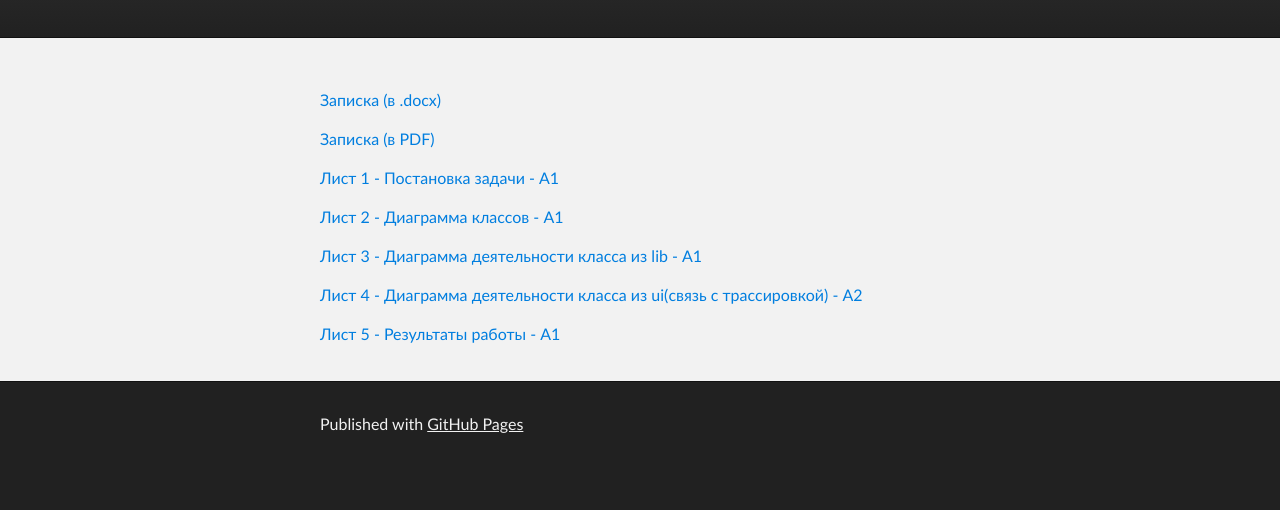
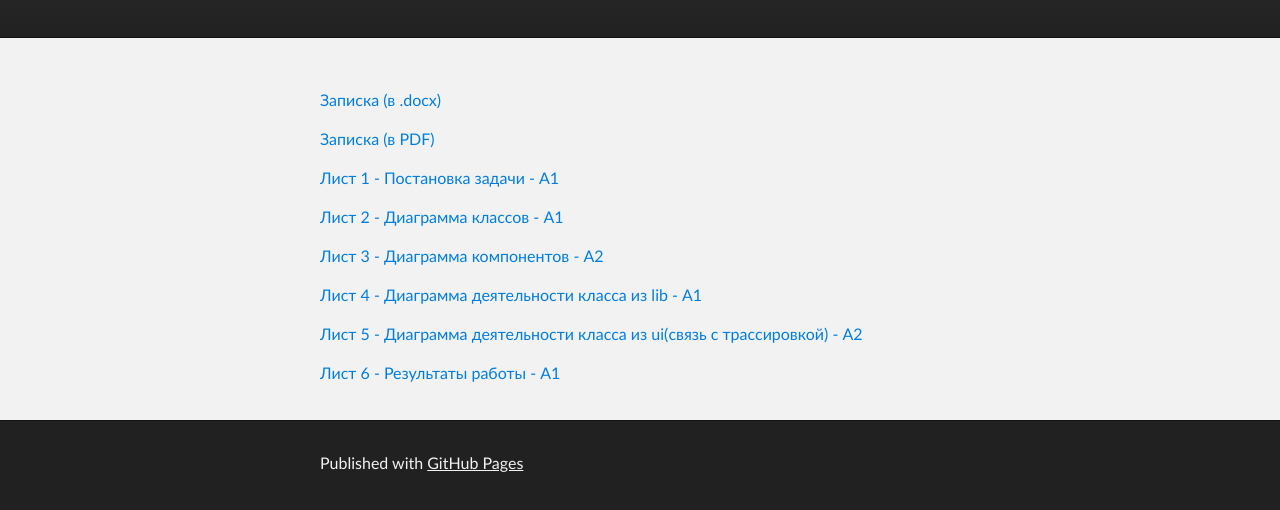
Before and after one commit to kstrizhov/kstrizhov.github.io, a plain HTML site: page index.html in a window 1280 px wide. Shown: the part 136-646 px from the top of the page. Drawn offline with Linux system fonts and the light colour scheme.

Commit message:
Replace master branch with page content via GitHub

```diff
--- a/index.html
+++ b/index.html
@@ -35,11 +35,13 @@
 
 <p><a href="http://kstrizhov.github.io/lists/2_diagramma_classov_a1.pdf">Лист 2 - Диаграмма классов - А1</a></p>
 
-<p><a href="http://kstrizhov.github.io/lists/3_diagramma_deyatelnosti_libpart_a1.pdf">Лист 3 - Диаграмма деятельности класса из lib - А1</a></p>
+<p><a href="http://kstrizhov.github.io/lists/3_component_diagram_a2.pdf">Лист 3 - Диаграмма компонентов - А2</a></p>
 
-<p><a href="http://kstrizhov.github.io/lists/4_diagramma_deyatelnosti_uipart_a2.pdf">Лист 4 - Диаграмма деятельности класса из ui(связь с трассировкой) - А2</a></p>
+<p><a href="http://kstrizhov.github.io/lists/3_diagramma_deyatelnosti_libpart_a1.pdf">Лист 4 - Диаграмма деятельности класса из lib - А1</a></p>
 
-<p><a href="http://kstrizhov.github.io/lists/5_results_a1.pdf">Лист 5 - Результаты работы - А1</a></p>
+<p><a href="http://kstrizhov.github.io/lists/4_diagramma_deyatelnosti_uipart_a2.pdf">Лист 5 - Диаграмма деятельности класса из ui(связь с трассировкой) - А2</a></p>
+
+<p><a href="http://kstrizhov.github.io/lists/5_results_a1.pdf">Лист 6 - Результаты работы - А1</a></p>
       </section>
     </div>
 
--- a/params.json
+++ b/params.json
@@ -1 +1 @@
-{"name":"kstrizhov.GitHub.io","tagline":"","body":"[Записка (в .docx)](http://kstrizhov.github.io/report.docx)\r\n\r\n[Записка (в PDF)](http://kstrizhov.github.io/report_pdf.pdf)\r\n\r\n[Лист 1 - Постановка задачи - А1](http://kstrizhov.github.io/lists/1_postanovka_zadachi_a1.pdf)\r\n\r\n[Лист 2 - Диаграмма классов - А1](http://kstrizhov.github.io/lists/2_diagramma_classov_a1.pdf)\r\n\r\n[Лист 3 - Диаграмма деятельности класса из lib - А1](http://kstrizhov.github.io/lists/3_diagramma_deyatelnosti_libpart_a1.pdf)\r\n\r\n[Лист 4 - Диаграмма деятельности класса из ui(связь с трассировкой) - А2](http://kstrizhov.github.io/lists/4_diagramma_deyatelnosti_uipart_a2.pdf)\r\n\r\n[Лист 5 - Результаты работы - А1](http://kstrizhov.github.io/lists/5_results_a1.pdf)","google":"","note":"Don't delete this file! It's used internally to help with page regeneration."}
+{"name":"kstrizhov.GitHub.io","tagline":"","body":"[Записка (в .docx)](http://kstrizhov.github.io/report.docx)\r\n\r\n[Записка (в PDF)](http://kstrizhov.github.io/report_pdf.pdf)\r\n\r\n[Лист 1 - Постановка задачи - А1](http://kstrizhov.github.io/lists/1_postanovka_zadachi_a1.pdf)\r\n\r\n[Лист 2 - Диаграмма классов - А1](http://kstrizhov.github.io/lists/2_diagramma_classov_a1.pdf)\r\n\r\n[Лист 3 - Диаграмма компонентов - А2](http://kstrizhov.github.io/lists/3_component_diagram_a2.pdf)\r\n\r\n[Лист 4 - Диаграмма деятельности класса из lib - А1](http://kstrizhov.github.io/lists/3_diagramma_deyatelnosti_libpart_a1.pdf)\r\n\r\n[Лист 5 - Диаграмма деятельности класса из ui(связь с трассировкой) - А2](http://kstrizhov.github.io/lists/4_diagramma_deyatelnosti_uipart_a2.pdf)\r\n\r\n[Лист 6 - Результаты работы - А1](http://kstrizhov.github.io/lists/5_results_a1.pdf)","google":"","note":"Don't delete this file! It's used internally to help with page regeneration."}
```
